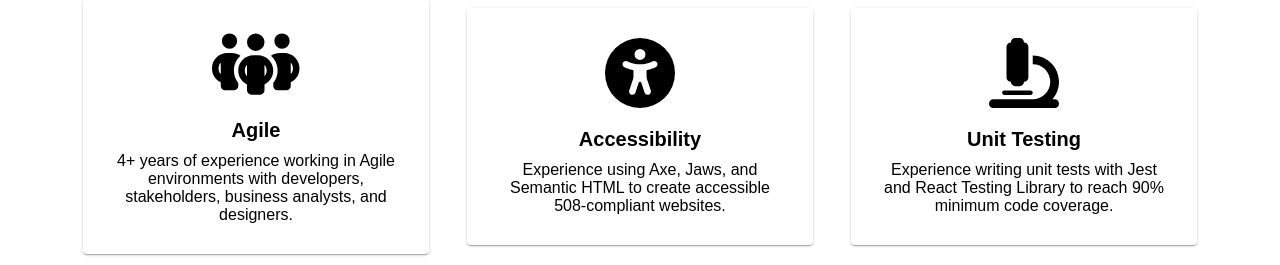
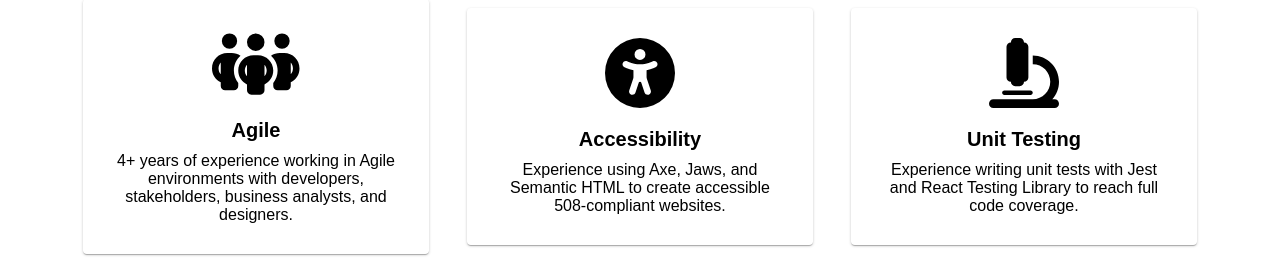
Before and after one commit to SpencerJSaunders/SpencerJSaunders.github.io, a React (Create React App) app: page / in a window 1280 px wide. Shown: the part 2494-2759 px from the top of the page. Built offline with nearby package versions, Linux system fonts and the light colour scheme; a web font is replaced by a local one.

Commit message:
Created link for downloading resume

```diff
--- a/src/PortfolioHeader.js
+++ b/src/PortfolioHeader.js
@@ -22,11 +22,9 @@ const PortfolioHeader = () => {
             <FontAwesomeIcon size="4x" icon={faLinkedin} />
           </a>
           <a
-            rel="noreferrer"
-            target="_blank"
             className="portfolio-banner__download-resume-link"
-            href="./resume.pdf"
-            download="Spencer Saunders Resume"
+            href={require("./resume.pdf")}
+            download
           >
             Download my Resume
           </a>
--- a/src/SkillsSection.js
+++ b/src/SkillsSection.js
@@ -42,7 +42,7 @@ const SkillsSection = () => {
           <div className="skills-list__skill">
             <FontAwesomeIcon size='7x' icon={faMicroscope} />
             <h4>Unit Testing</h4>
-            <p>Experience writing unit tests with Jest and React Testing Library to reach 90% minimum code coverage.</p>
+            <p>Experience writing unit tests with Jest and React Testing Library to reach full code coverage.</p>
           </div>
         </div>
       </div>
--- a/src/index.js
+++ b/src/index.js
@@ -4,6 +4,7 @@ import './styles/index.scss';
 import './styles/mixins.scss';
 import './styles/sections.scss';
 import './styles/utilities.scss';
+import './styles/keyframes.scss';
 import App from './App';
 import reportWebVitals from './reportWebVitals';
 
```
Also changed, not shown: 1 other file (tests, documents, lock files or other folders).
